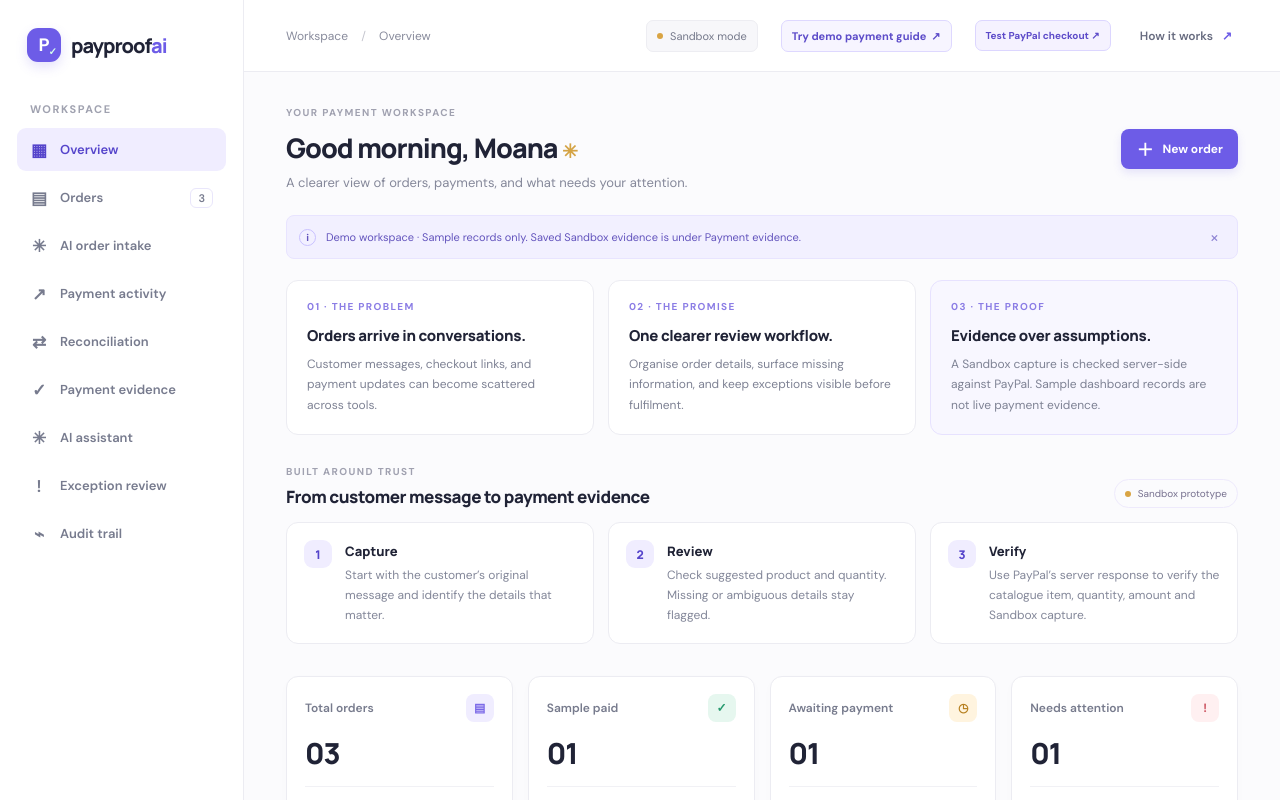
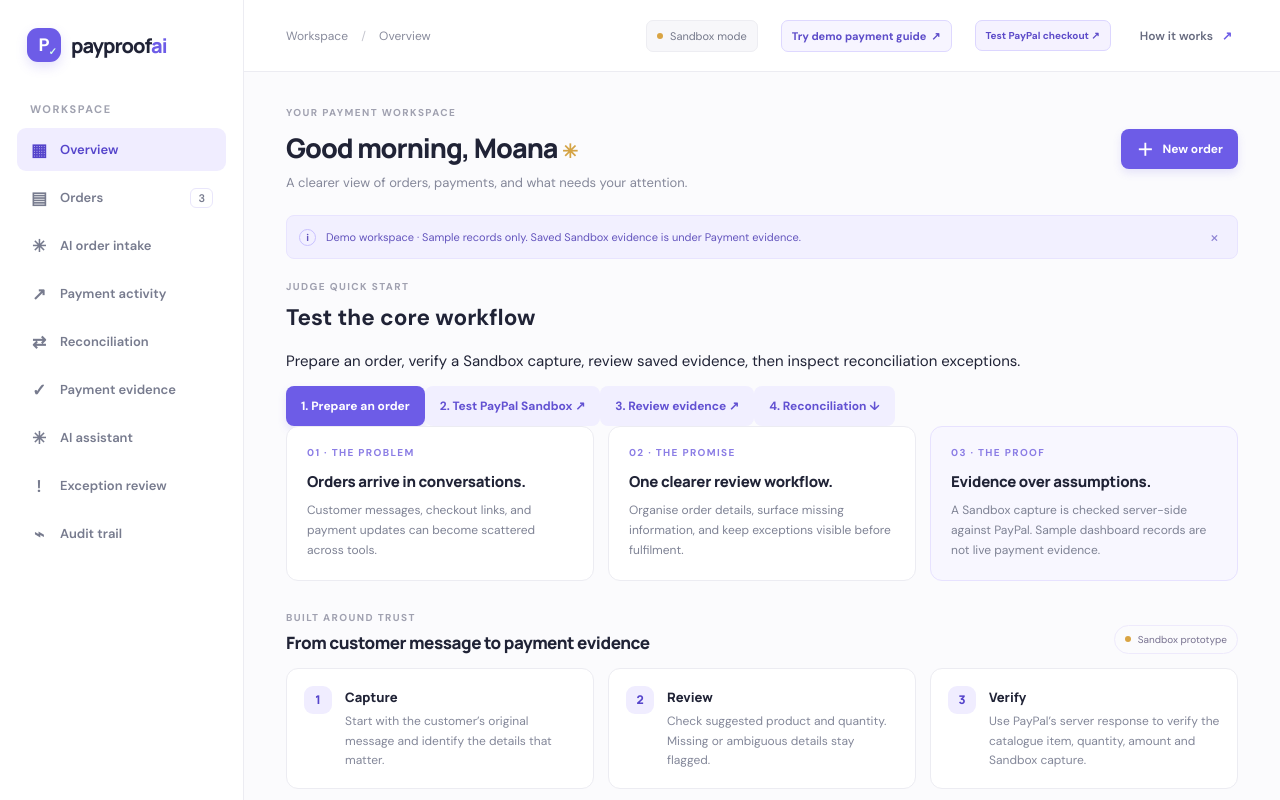
Before and after one commit to Moana-star/payproof-ai, a Next.js app: page / in a window 1280 px wide. Shown: the top 800 px of the page. Built offline with nearby package versions, Linux system fonts and the light colour scheme; no server answers.

Commit message:
Add judge quick-start actions to dashboard overview

```diff
--- a/app/page.tsx
+++ b/app/page.tsx
@@ -253,6 +253,16 @@ export default function Home() {
 
           <div className="notice" role="status"><span className="notice-icon">i</span><span>{notice}</span><button onClick={() => setNotice("Demo workspace · Sample records only. Saved Sandbox evidence is under Payment evidence.")} aria-label="Reset notice">×</button></div>
 
+          <section className="judge-quick-start" aria-label="Judge quick start">
+            <div className="judge-quick-copy"><p className="eyebrow">JUDGE QUICK START</p><h2>Test the core workflow</h2><p>Prepare an order, verify a Sandbox capture, review saved evidence, then inspect reconciliation exceptions.</p></div>
+            <div className="judge-quick-actions">
+              <button type="button" className="primary-button" onClick={() => document.getElementById("intake")?.scrollIntoView({ behavior: "smooth" })}>1. Prepare an order</button>
+              <button type="button" className="secondary-button" onClick={() => startSandboxCheckout()}>2. Test PayPal Sandbox ↗</button>
+              <Link className="secondary-button" href="/payments">3. Review evidence ↗</Link>
+              <button type="button" className="secondary-button" onClick={() => document.getElementById("reconciliation")?.scrollIntoView({ behavior: "smooth" })}>4. Reconciliation ↓</button>
+            </div>
+          </section>
+
           <section className="value-strip" aria-label="PayProof AI product principles">
             <article className="value-card">
               <span className="value-kicker">01 · THE PROBLEM</span>
```
